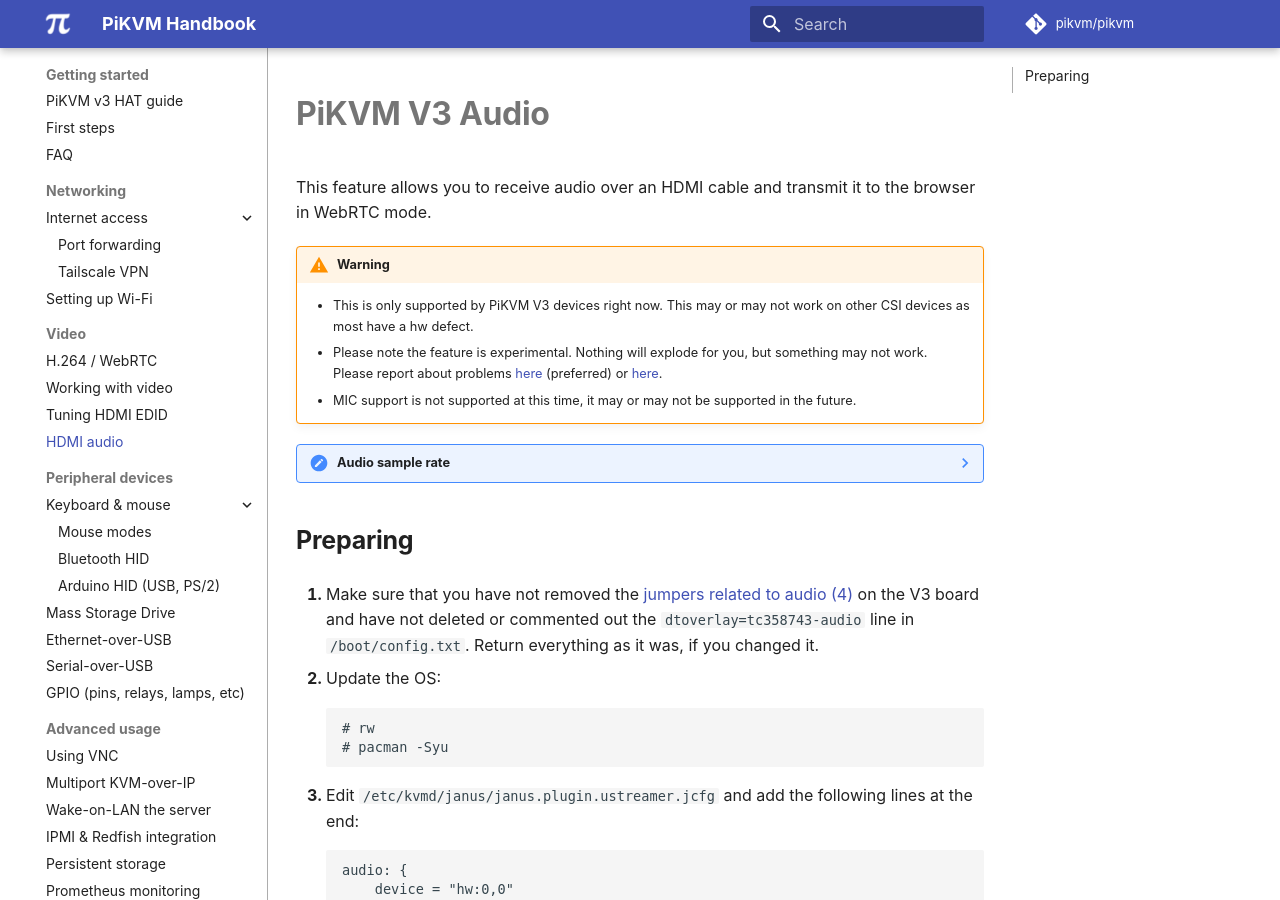
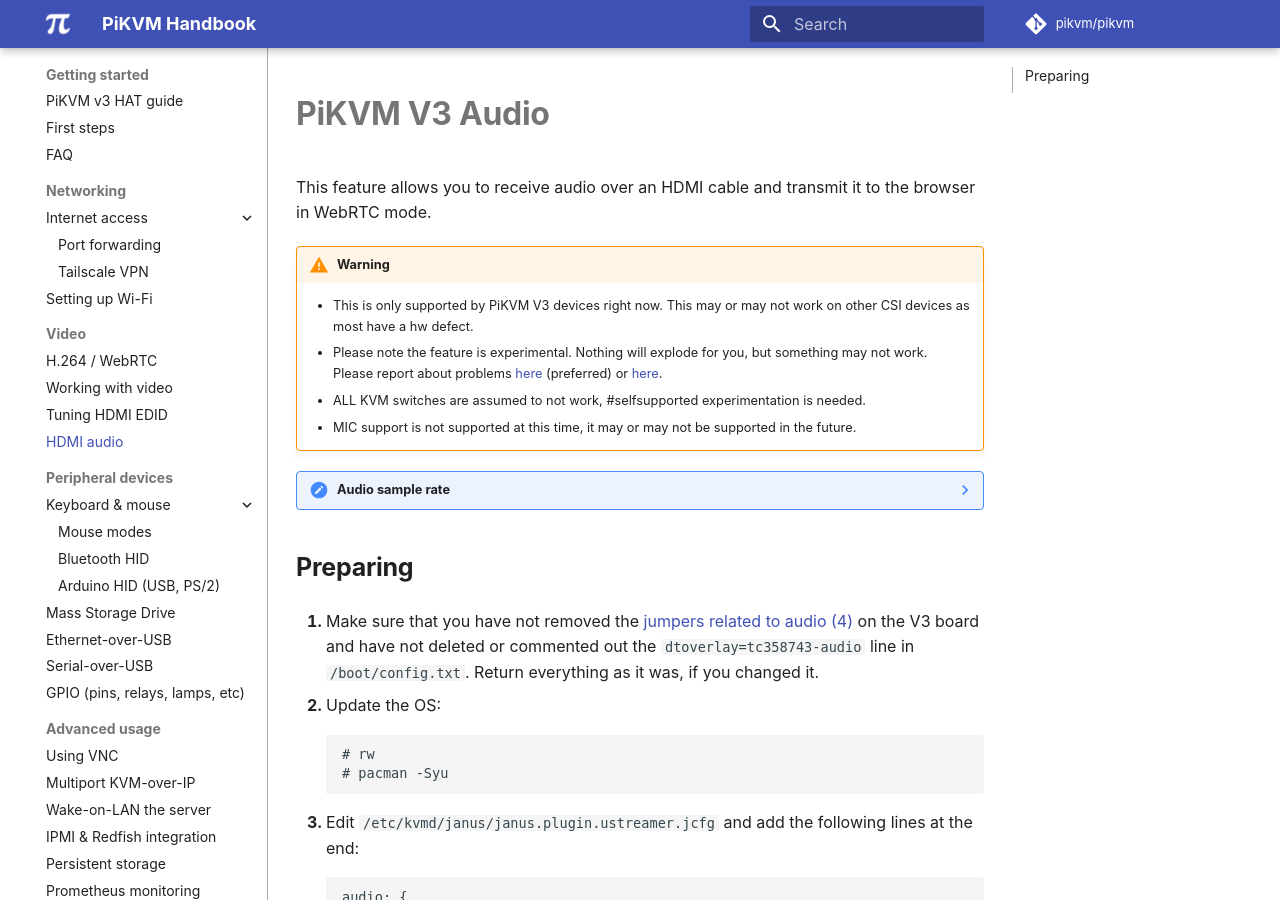
Before and after one commit to pikvm/pikvm, an MkDocs documentation site: the page built from docs/audio.md, in a window 1280 px wide and 900 px high. Built offline with MkDocs 1.6.1 and Material for MkDocs 9.7.7, drawn with Linux system fonts in a browser that asks for light colours; some web fonts are replaced; comment, search, counter and statistics services are not loaded.

Commit message:
Update audio.md
Added verbiage for clarity

```diff
--- a/docs/audio.md
+++ b/docs/audio.md
@@ -5,6 +5,7 @@
 !!! warning
     * This is only supported by PiKVM V3 devices right now. This may or may not work on other CSI devices as most have a hw defect.
     * Please note the feature is experimental. Nothing will explode for you, but something may not work. Please report about problems [here](https://discord.gg/bpmXfz5) (preferred) or [here](https://github.com/pikvm/pikvm/issues/97).
+    * ALL KVM switches are assumed to not work, #selfsupported experimentation is needed.
     * MIC support is not supported at this time, it may or may not be supported in the future.
 
 ??? note "Audio sample rate"
```
